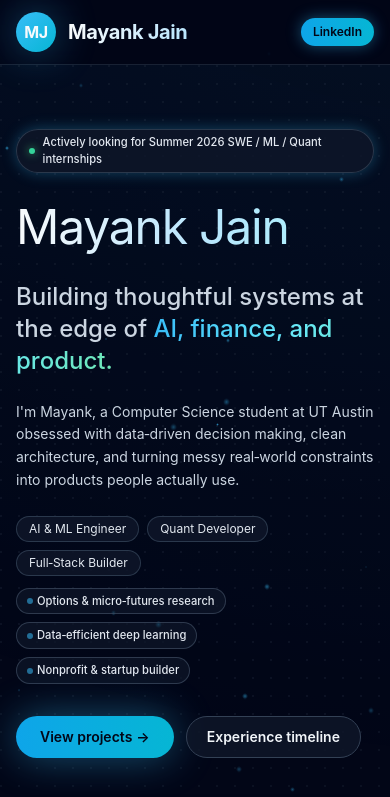
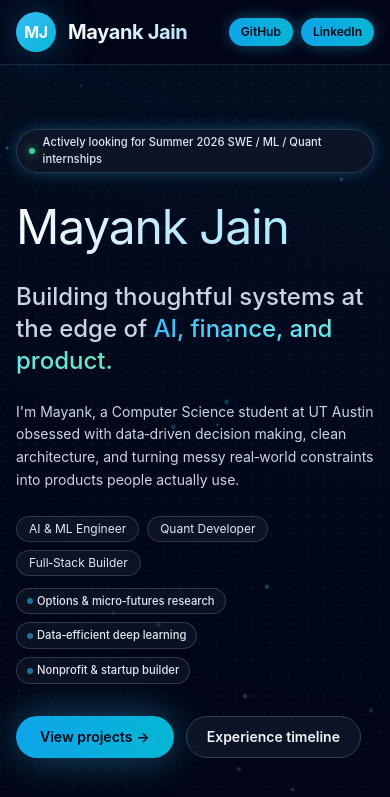
Before and after one commit to mayank-jain632/MyPortfolio, a React (Vite) app: page / in a window 390 px wide. Shown: the top 797 px of the page. Built offline with nearby package versions, Linux system fonts and the light colour scheme.

Commit message:
fixed mobile topNav - Github missing

```diff
--- a/src/components/Navbar.jsx
+++ b/src/components/Navbar.jsx
@@ -42,7 +42,7 @@ export function Navbar() {
             href="https://github.com/mayank-jain632"
             target="_blank"
             rel="noreferrer"
-            className="hidden sm:inline-flex items-center gap-1 rounded-full bg-gradient-to-r from-sky-500 to-cyan-500 px-3 py-1.5 text-xs font-semibold text-slate-950 transition-all duration-300 shadow-[0_0_15px_rgba(56,189,248,0.4)] md:shadow-[0_0_15px_rgba(56,189,248,0.4),0_0_30px_rgba(6,182,212,0.2)] md:hover:shadow-[0_0_30px_rgba(56,189,248,0.8),0_0_60px_rgba(6,182,212,0.5)] md:hover:scale-110 md:hover:-translate-y-0.5 md:glow-pulse"
+            className="inline-flex items-center gap-1 rounded-full bg-gradient-to-r from-sky-500 to-cyan-500 px-3 py-1.5 text-xs font-semibold text-slate-950 transition-all duration-300 shadow-[0_0_15px_rgba(56,189,248,0.4)] md:shadow-[0_0_15px_rgba(56,189,248,0.4),0_0_30px_rgba(6,182,212,0.2)] md:hover:shadow-[0_0_30px_rgba(56,189,248,0.8),0_0_60px_rgba(6,182,212,0.5)] md:hover:scale-110 md:hover:-translate-y-0.5 md:glow-pulse"
           >
             <span>GitHub</span>
           </a>
```
